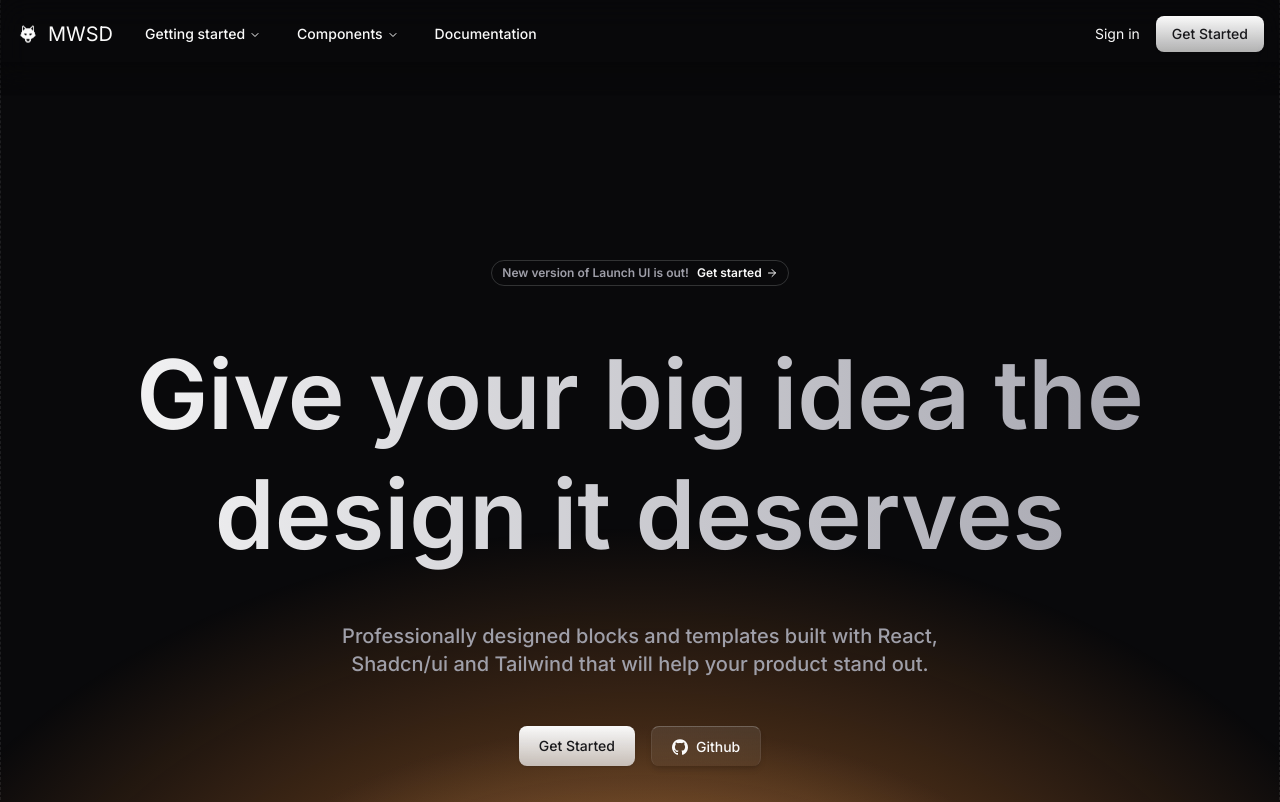
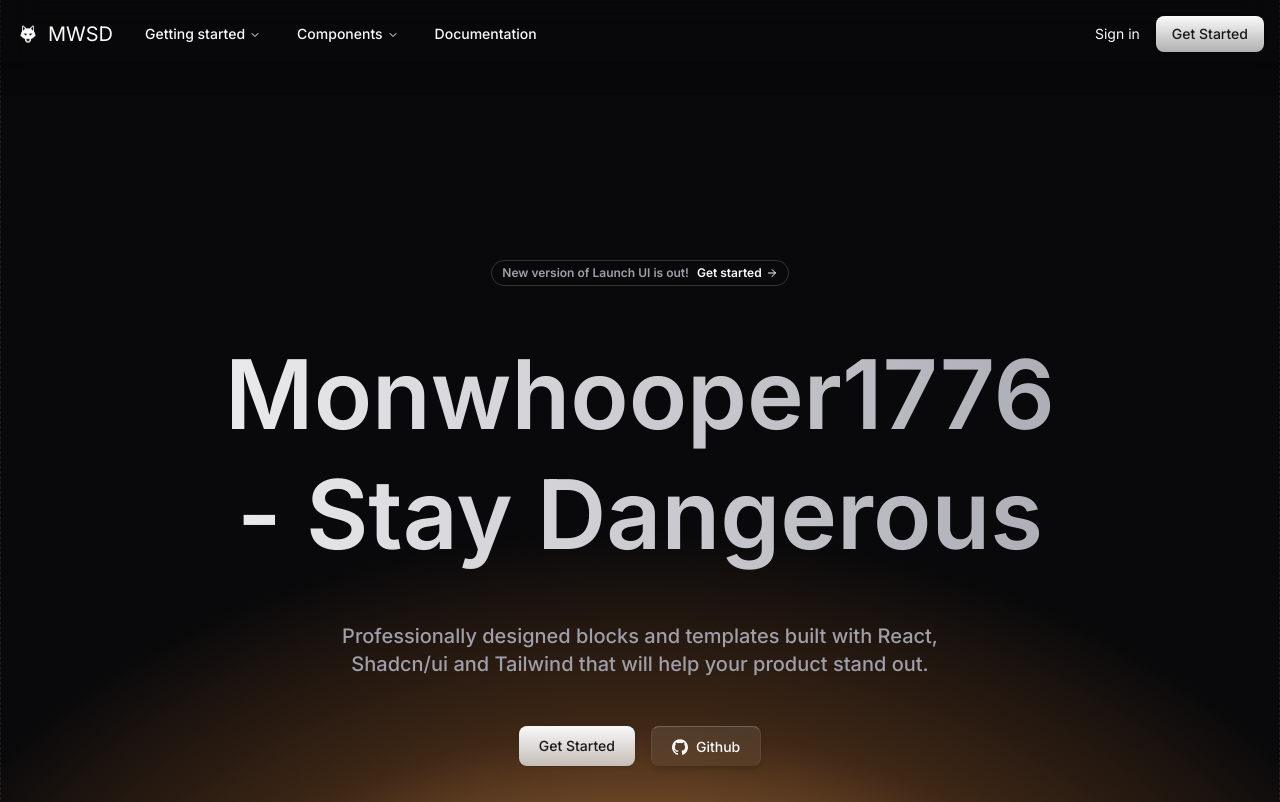
Before and after one commit to monwhooper777-star/monwhooperwebsite, a Next.js app: page / in a window 1280 px wide. Shown: the top 802 px of the page. Built offline with nearby package versions, Linux system fonts and the light colour scheme.

Commit message:
Update hero section copy

```diff
--- a/components/sections/hero/default.tsx
+++ b/components/sections/hero/default.tsx
@@ -31,7 +31,7 @@ interface HeroProps {
 }
 
 export default function Hero({
-  title = "Give your big idea the design it deserves",
+  title = "Monwhooper1776 - Stay Dangerous",
   description = "Professionally designed blocks and templates built with React, Shadcn/ui and Tailwind that will help your product stand out.",
   mockup = (
     <Screenshot
```
